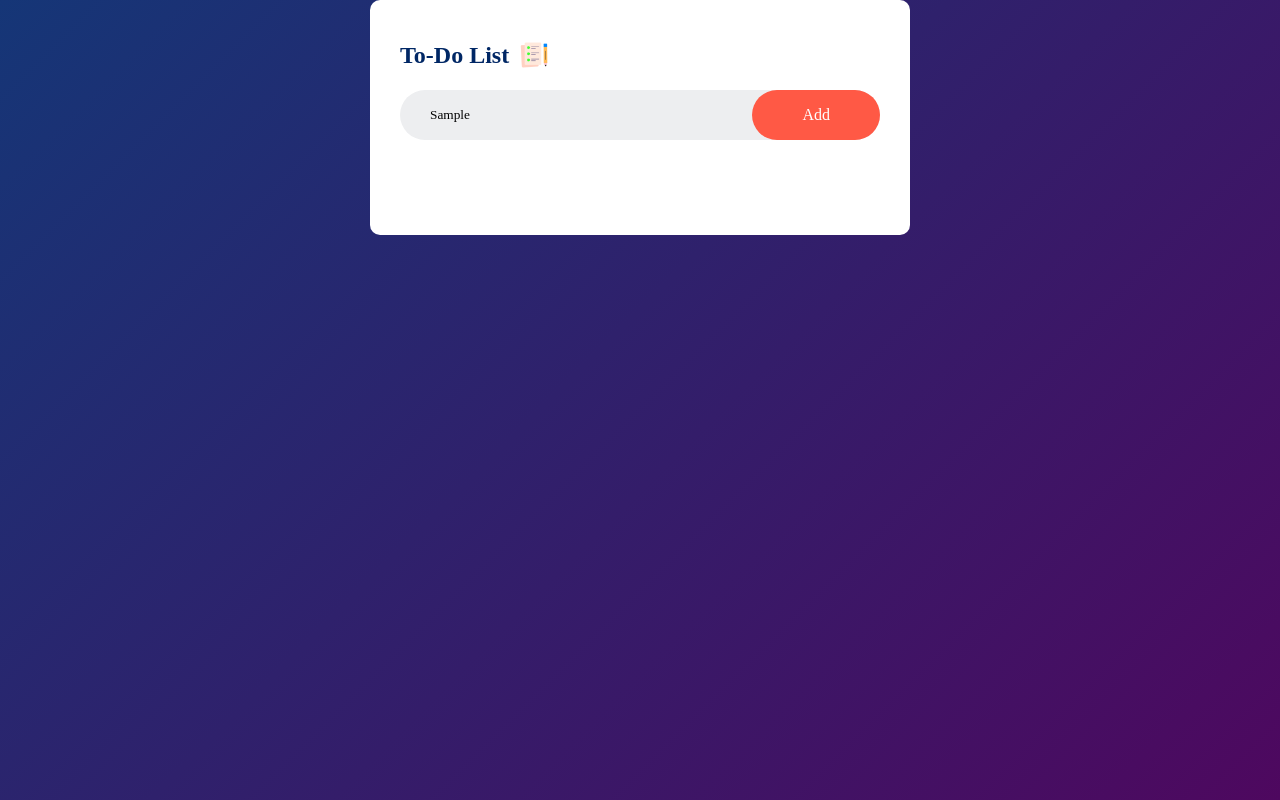
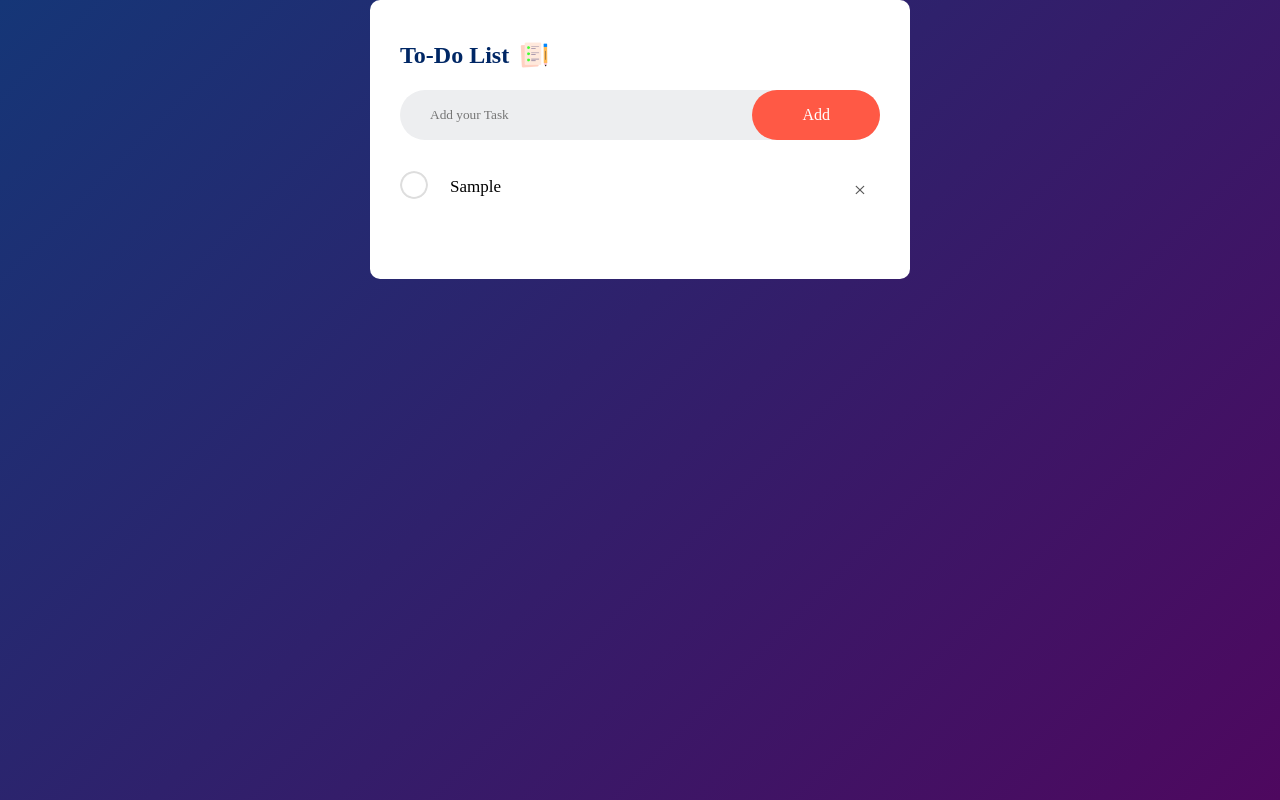
Before and after one commit to Anubhab2003/To-Do-App, a plain HTML site: page index.html in a window 1280 px wide. Both pictures are taken after typing "Sample" into the empty fields and a click on the button "Add". Drawn offline with Linux system fonts and the light colour scheme.

Commit message:
final commit

```diff
--- a/index.html
+++ b/index.html
@@ -12,7 +12,7 @@
             <h2>To-Do List <img src="images/icon.png" alt=""></h2>
             <div class="row">
                 <input type="text" id="input-box" placeholder="Add your Task">
-                <button>Add</button>
+                <button onclick="addTask()">Add</button>
             </div>
             <ul id="list-container">
                 <!-- <li class="checked">Task 1</li>
--- a/script.js
+++ b/script.js
@@ -1 +1,35 @@
 const inputBox=document.getElementById("input-box");
+const listContainer=document.getElementById("list-container");
+function addTask(){
+    if(inputBox.value==' '){
+        alert("You must write something")
+    }
+    else{
+        let li=document.createElement("li");
+        li.innerHTML=inputBox.value;
+        listContainer.appendChild(li);
+        let span=document.createElement("span");
+        span.innerHTML="\u00d7"
+        li.appendChild(span)
+    }
+    inputBox.value='';
+    saveData();
+}
+listContainer.addEventListener("click",function(e){
+    if(e.target.tagName==="LI"){
+        e.target.classList.toggle("checked");
+        saveData();
+    }
+    else if(e.target.tagName==="SPAN"){
+        e.target.parentElement.remove();
+        saveData();
+    }
+},false);
+
+function saveData(){
+    localStorage.setItem("data",listContainer.innerHTML)
+}
+function showTask(){
+    listContainer.innerHTML=localStorage.getItem("data")
+}
+showTask();
--- a/style.css
+++ b/style.css
@@ -84,3 +84,18 @@ ul li.checked{
 ul li.checked::before{
     background-image: url(images/checked.png);
 }
+ul li span{
+    position: absolute;
+    right: 0;
+    top:5px;
+    width:40px;
+    height:40px;
+    font-size: 22px;
+    color:#555;
+    text-align: center;
+    line-height: 40px;
+    border-radius: 50%;
+}
+ul li span:hover{
+    background: #edeef0;
+}
```
